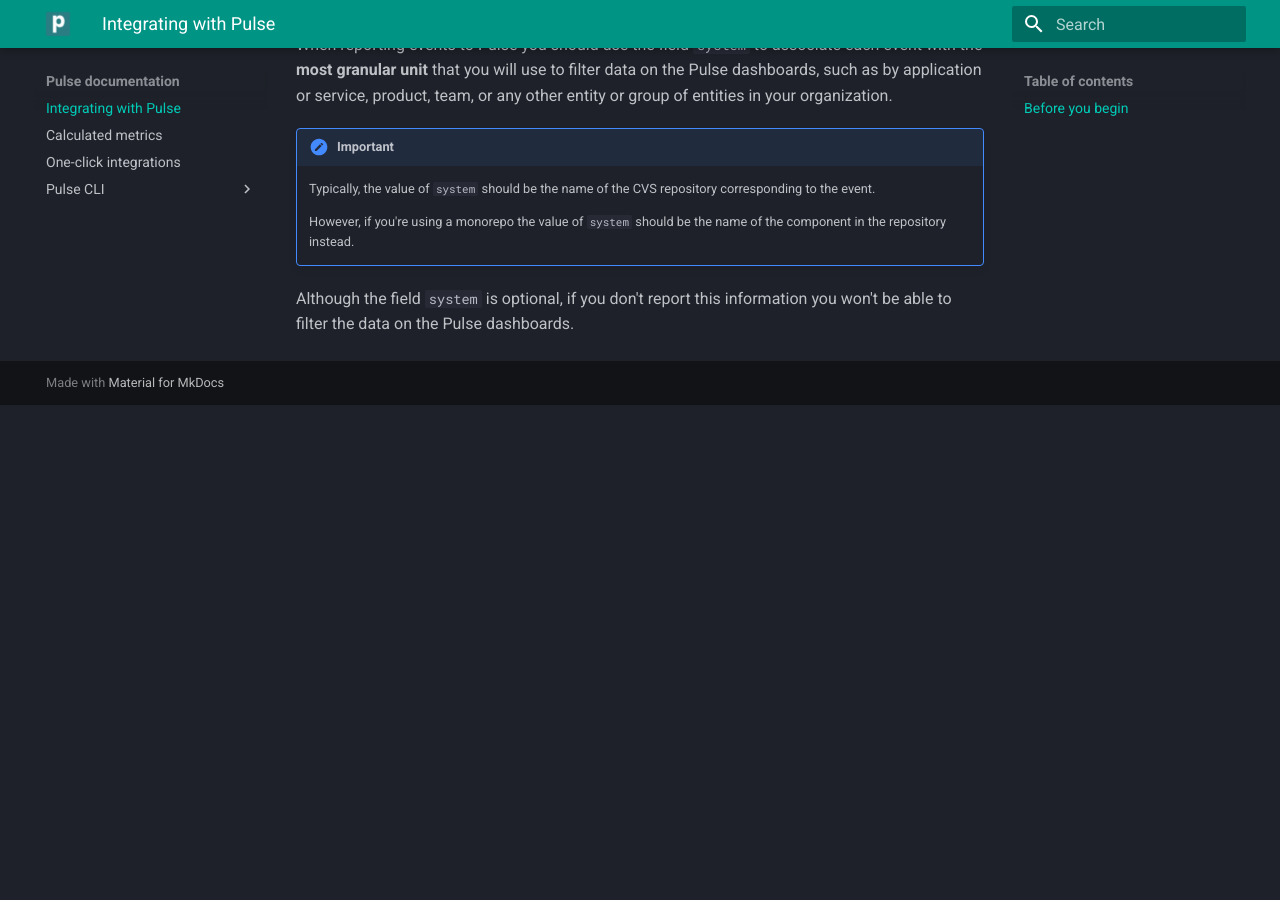
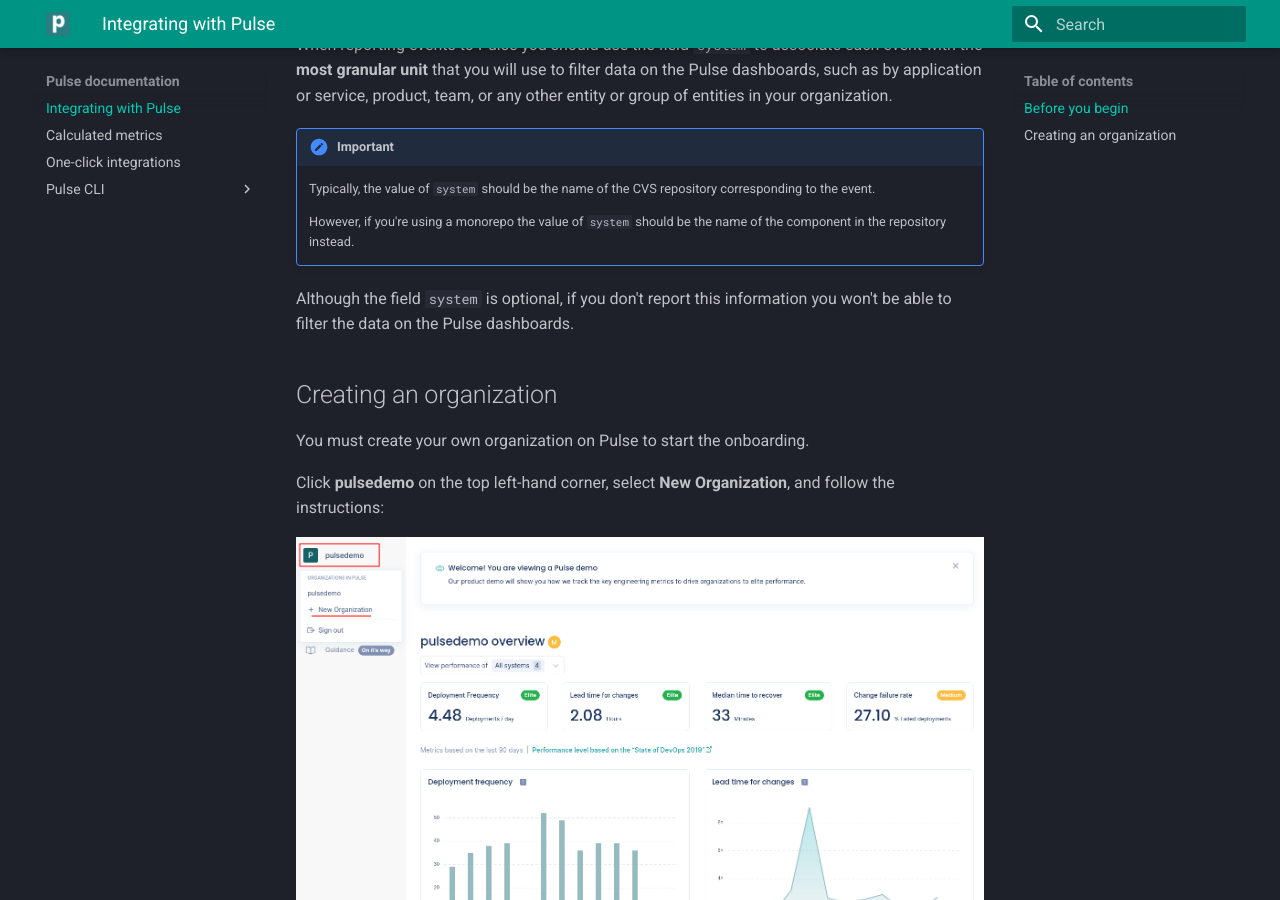
Before and after one commit to codacy/pulse-user-docs, an MkDocs documentation site: the page built from docs/index.md, in a window 1280 px wide and 900 px high, scrolled down 559 px. Built offline with MkDocs 1.6.1 and Material for MkDocs 9.7.7, drawn with Linux system fonts in a browser that asks for light colours; before the commit the page ends 964 px from its top, so only the background shows below that.

Commit message:
feature: Mention how to start the self-service onboarding

```diff
--- a/docs/index.md
+++ b/docs/index.md
@@ -20,3 +20,11 @@
     However, if you're using a monorepo the value of `system` should be the name of the component in the repository instead.
 
 Although the field `system` is optional, if you don't report this information you won't be able to filter the data on the Pulse dashboards.
+
+## Creating an organization
+
+You must create your own organization on Pulse to start the onboarding.
+
+Click **pulsedemo** on the top left-hand corner, select **New Organization**, and follow the instructions:
+
+![Adding a new organization on Pulse](images/organization-add.png)
```
Also changed, not shown: docs/images/organization-add.png (added).
